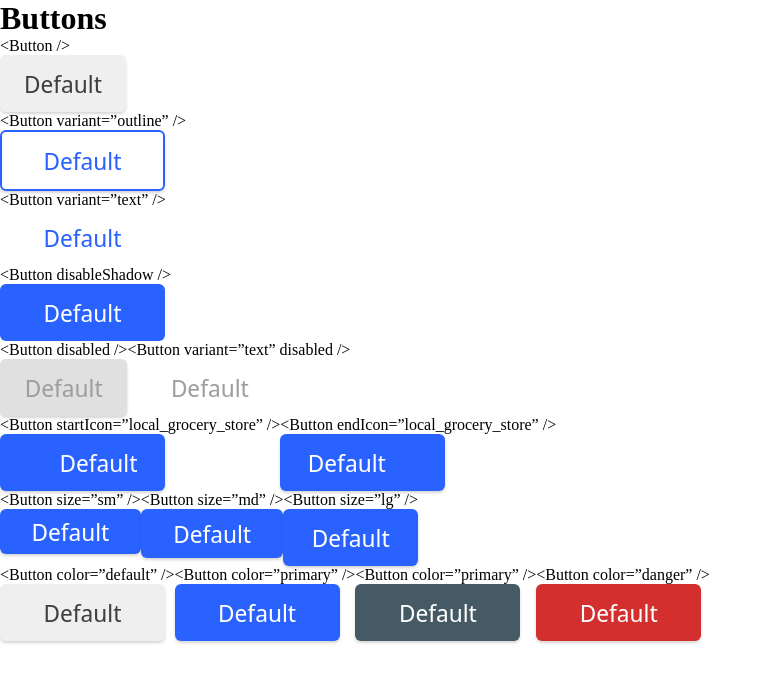
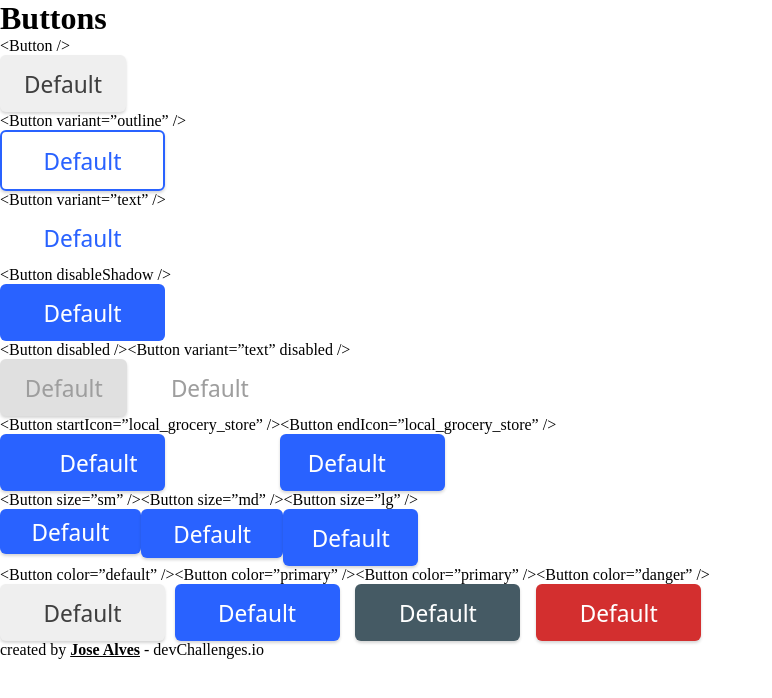
Before and after one commit to hitmaizer/btn-styledcomponents, a React (Create React App) app: page / in a window 1280 px wide. Shown: the top 698 px of the page, without its empty margins (0-772 px from the left). Built offline with nearby package versions, Linux system fonts and the light colour scheme; some icons are missing.

Commit message:
finished markup

```diff
--- a/src/components/Buttons.js
+++ b/src/components/Buttons.js
@@ -32,7 +32,7 @@
 const Buttons = (props) => {
 
     return (
-        <div className="btns__section">
+        <div className="btns__section flex-col">
             <h1 className="page__title">Buttons</h1>
                     <div className="default__section flex-row">
                         <div className="card__btn flex-col">
@@ -110,7 +110,7 @@
                             <Btn danger lg>Default</Btn>
                         </div>
                     </div>
-
+            <footer className="page__footer">created by <u><b>Jose Alves</b></u> - devChallenges.io</footer>
         </div>
     )
 }
```
